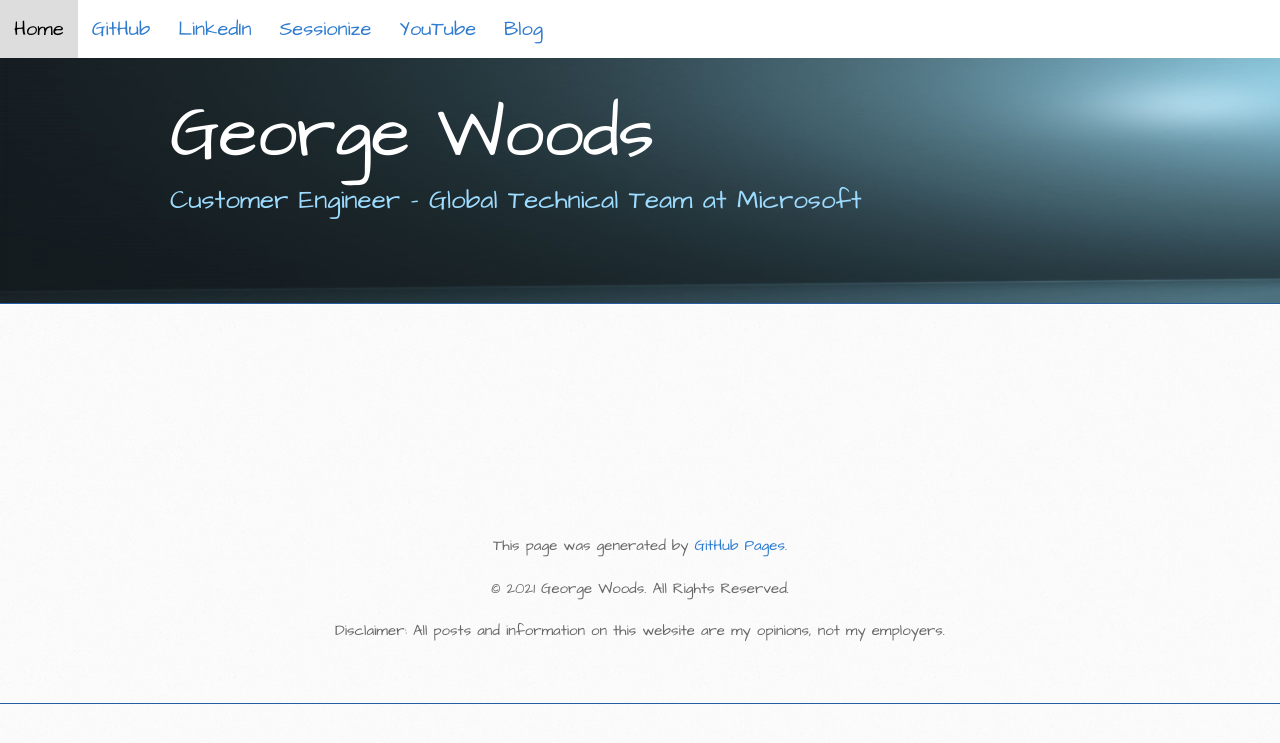
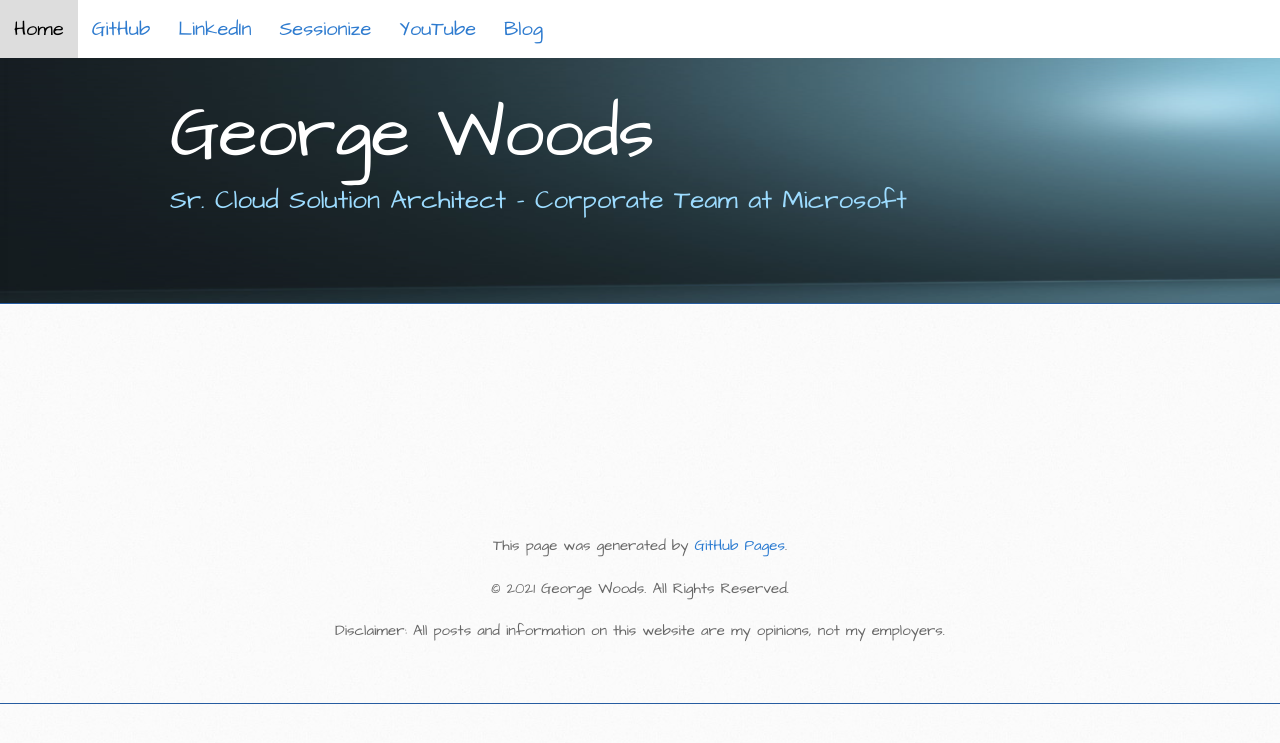
Before and after one commit to gvwoods/gvwoods.github.io, a Jekyll site: the page built from report-test.md, in a window 1280 px wide. Shown: the top 743 px of the page. Built offline with Jekyll 4.4.1, drawn with Linux system fonts in a browser that asks for light colours.

Commit message:
Update default.html

```diff
--- a/_layouts/default.html
+++ b/_layouts/default.html
@@ -29,7 +29,7 @@
     <header>
       <div class="inner">
         <h1>George Woods</h1>
-        <h2>Customer Engineer - Global Technical Team at Microsoft</h2>
+        <h2>Sr. Cloud Solution Architect - Corporate Team at Microsoft</h2>
           <br><br>
               </div>
     </header>
```
